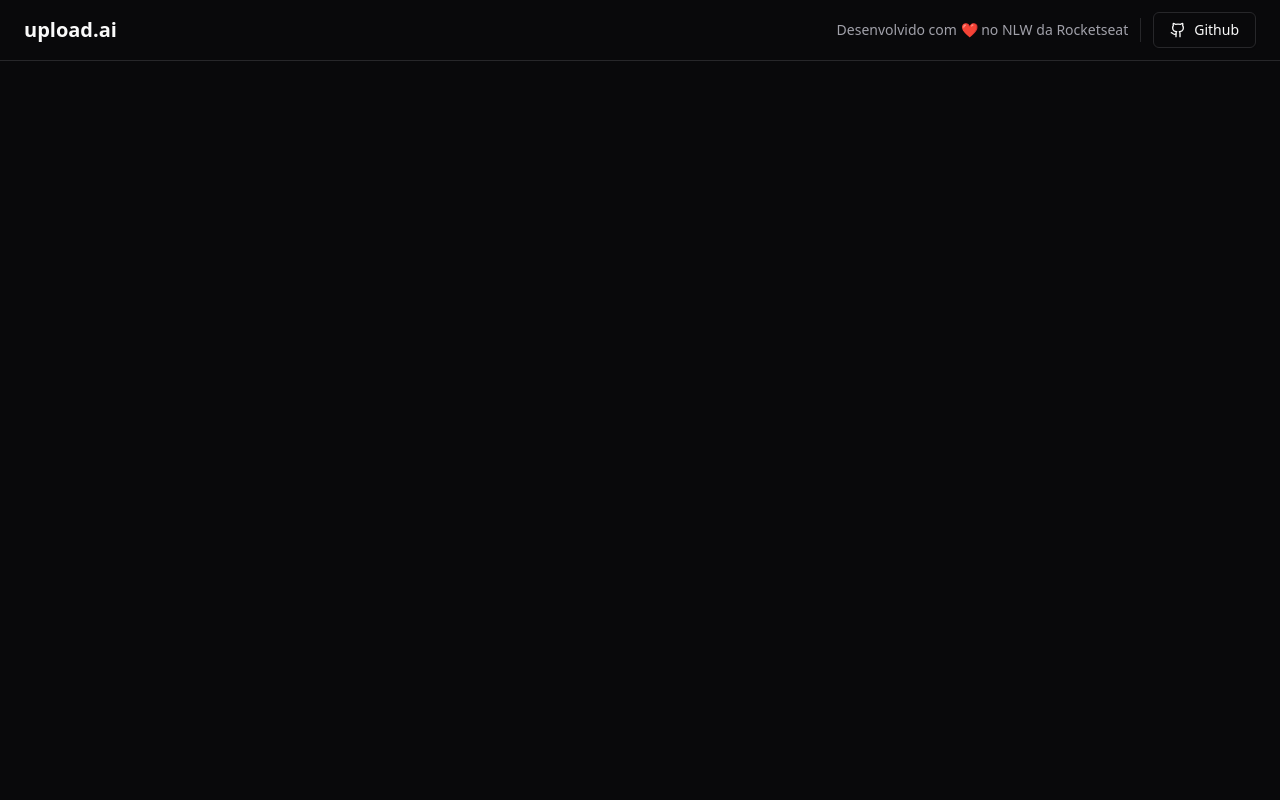
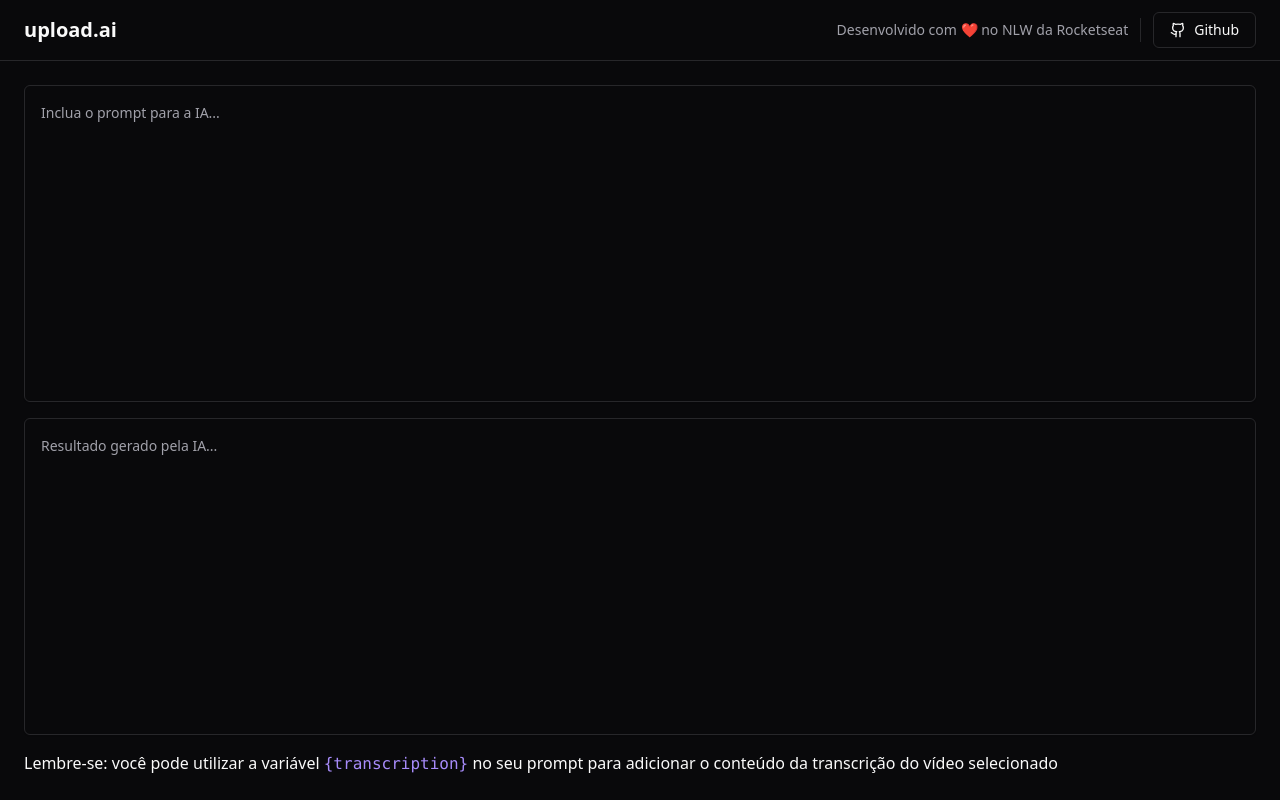
Before and after one commit to danilo-formagio/nlw-upload-ai-web, a React (Vite) app: page / in a window 1280 px wide. Built offline with nearby package versions, Linux system fonts and the light colour scheme.

Commit message:
Create content area with textarea

```diff
--- a/src/App.tsx
+++ b/src/App.tsx
@@ -1,6 +1,7 @@
 import { Github } from "lucide-react";
 import { Button } from "./components/ui/button";
 import { Separator } from "./components/ui/separator";
+import { Textarea } from "./components/ui/textarea";
 
 export function App() {
   return (
@@ -22,8 +23,23 @@
         </div>
       </div>
 
-      <div className="flex-1">
-      </div>
+      <main className="flex-1 p-6 flex gap-6">
+        <div className="flex flex-col flex-1 gap-4">
+          <div className="grid grid-rows-2 gap-4 flex-1">
+            <Textarea
+              className="resize-none p-4 leading-relaxed"
+              placeholder="Inclua o prompt para a IA..."
+            />
+            <Textarea
+              className="resize-none p-4 leading-relaxed"
+              placeholder="Resultado gerado pela IA..."
+              readOnly
+            />
+          </div>
+
+          <p>Lembre-se: você pode utilizar a variável <code className="text-violet-400">{'{transcription}'}</code> no seu prompt para adicionar o conteúdo da transcrição do vídeo selecionado</p>
+        </div>
+      </main>
     </div>
   )
 }
--- /dev/null
+++ b/src/components/ui/textarea.tsx
@@ -0,0 +1,24 @@
+import * as React from "react"
+
+import { cn } from "@/lib/utils"
+
+export interface TextareaProps
+  extends React.TextareaHTMLAttributes<HTMLTextAreaElement> {}
+
+const Textarea = React.forwardRef<HTMLTextAreaElement, TextareaProps>(
+  ({ className, ...props }, ref) => {
+    return (
+      <textarea
+        className={cn(
+          "flex min-h-[60px] w-full rounded-md border border-input bg-transparent px-3 py-2 text-sm shadow-sm placeholder:text-muted-foreground focus-visible:outline-none focus-visible:ring-1 focus-visible:ring-ring disabled:cursor-not-allowed disabled:opacity-50",
+          className
+        )}
+        ref={ref}
+        {...props}
+      />
+    )
+  }
+)
+Textarea.displayName = "Textarea"
+
+export { Textarea }
```
